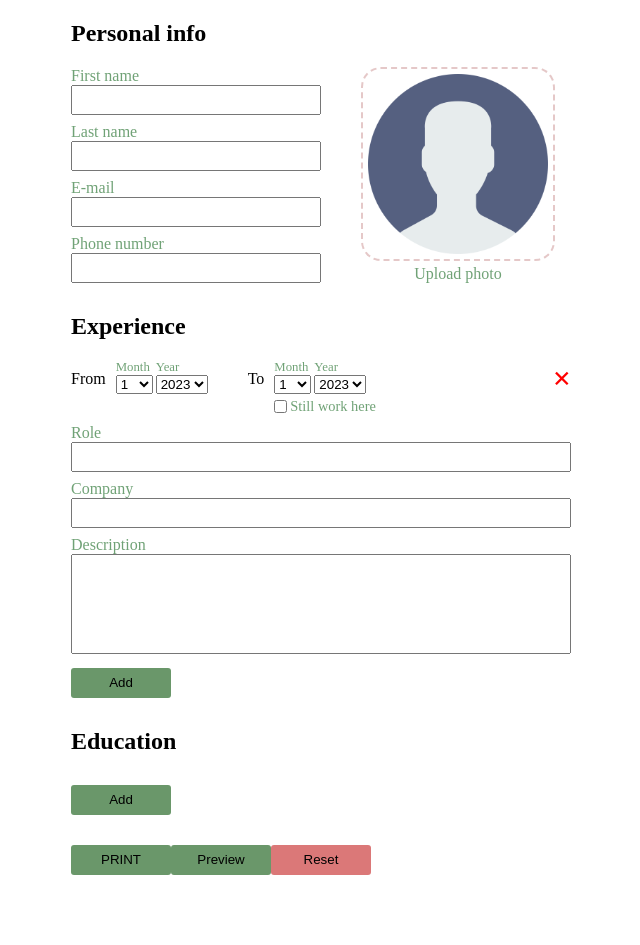
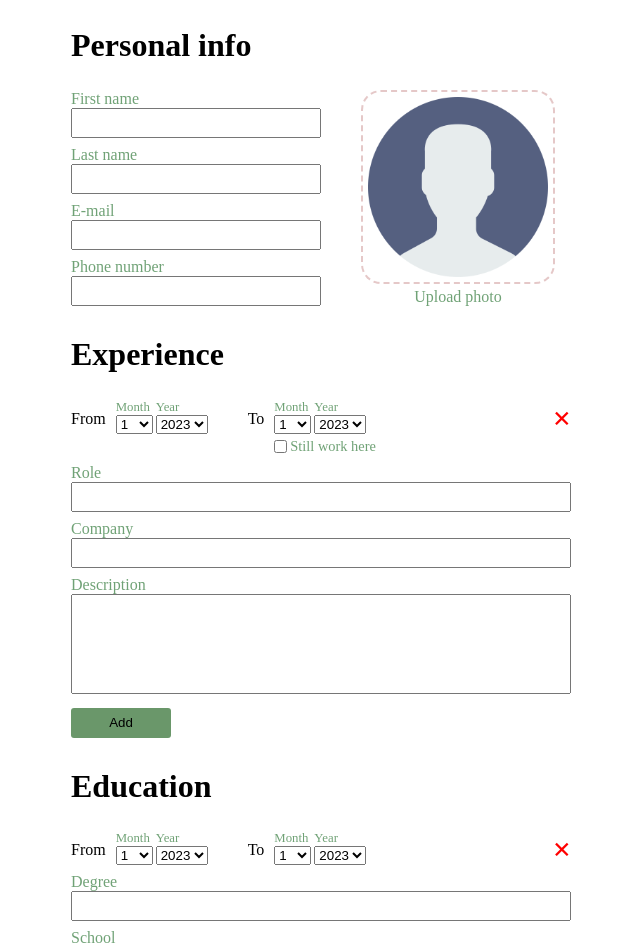
Before and after one commit to mart-in-a-jar/odin-cv-project, a React (Create React App) app: page / in a window 1280 px wide. Shown: the top 945 px of the page, without its empty margins (319-959 px from the left). Before the commit the page ends 875 px from the top, so only its background shows below. Built offline with nearby package versions, Linux system fonts and the light colour scheme.

Commit message:
Finish v1

```diff
--- a/src/App.js
+++ b/src/App.js
@@ -191,16 +191,125 @@ class App extends Component {
         });
     };
 
+    changeEducation = (e, id) => {
+        this.setState((prevState) => {
+            let newEducation;
+            const exceptions = ["fromMonth", "fromYear", "toMonth", "toYear"];
+            if (exceptions.includes(e.target.name)) {
+                newEducation = prevState.cv.education.map((education) => {
+                    if (education.id === id) {
+                        if (e.target.name.startsWith("from")) {
+                            let from = {
+                                ...education.from,
+                                [e.target.name === "fromMonth"
+                                    ? "month"
+                                    : "year"]: +e.target.value,
+                            };
+                            education = {
+                                ...education,
+                                from: from,
+                            };
+                        } else if (e.target.name.startsWith("to")) {
+                            let to = {
+                                ...education.to,
+                                [e.target.name === "toMonth"
+                                    ? "month"
+                                    : "year"]: +e.target.value,
+                            };
+                            education = {
+                                ...education,
+                                to: to,
+                            };
+                        }
+                    }
+                    return education;
+                });
+            } else if (e.target.type === "checkbox") {
+                newEducation = prevState.cv.education.map((education) => {
+                    if (education.id === id) {
+                        education = {
+                            ...education,
+                            [e.target.name]: e.target.checked,
+                        };
+                    }
+                    return education;
+                });
+            } else {
+                newEducation = prevState.cv.education.map((education) => {
+                    if (education.id === id) {
+                        education = {
+                            ...education,
+                            [e.target.name]:
+                                e.target.dataset.type === "number"
+                                    ? +e.target.value
+                                    : e.target.value,
+                        };
+                    }
+                    return education;
+                });
+            }
+            return {
+                cv: {
+                    ...prevState.cv,
+                    education: newEducation,
+                },
+            };
+        });
+    };
+
+    addEducation = (e) => {
+        e.preventDefault();
+        const thisYear = new Date().getFullYear();
+
+        this.setState((prevState) => {
+            return {
+                cv: {
+                    ...prevState.cv,
+                    education: [
+                        ...prevState.cv.education,
+                        {
+                            id: uuid(),
+                            from: {
+                                month: 1,
+                                year: thisYear,
+                            },
+                            to: {
+                                month: 1,
+                                year: thisYear,
+                            },
+                            degree: "",
+                            school: "",
+                        },
+                    ],
+                },
+            };
+        });
+    };
+
+    removeEducation = (e, id) => {
+        this.setState((prevState) => {
+            const newEducation = prevState.cv.education.filter((education) => {
+                return education.id !== id;
+            });
+            return {
+                cv: {
+                    ...prevState.cv,
+                    education: newEducation,
+                },
+            };
+        });
+    };
+
     sortExperienceAndEducation() {
         this.setState((prevState) => {
             const sortedExperience = prevState.cv.experience.sort(
                 (current, last) => {
-                    return +current.from > +last.from;
+                    return +current.from.year < +last.from.year;
                 }
             );
             const sortedEducation = prevState.cv.education.sort(
                 (current, last) => {
-                    return +current.from > +last.from;
+                    return +current.from.year < +last.from.year;
                 }
             );
             return {
@@ -234,16 +343,15 @@ class App extends Component {
                         onRemove={this.removeExperience}
                         mode={mode}
                     />
-                    <Education education={cv.education} mode={mode} />
+                    <Education
+                        education={cv.education}
+                        mode={mode}
+                        onChange={this.changeEducation}
+                        onAdd={this.addEducation}
+                        onRemove={this.removeEducation}
+                    />
                 </form>
-                <button
-                    onClick={() => {
-                        console.log(this.state.cv.experience);
-                    }}
-                >
-                    PRINT
-                </button>
-                <button type="submit" onClick={this.togglePreview}>
+                <button className={mode.preview ? "edit" : ""} type="submit" onClick={this.togglePreview}>
                     {mode.preview ? "Edit" : "Preview"}
                 </button>
                 {mode.preview ? null : (
--- a/src/components/DatePickers.js
+++ b/src/components/DatePickers.js
@@ -2,7 +2,7 @@ import { Component } from "react";
 
 class Durations extends Component {
     render() {
-        const { experience, onChange, mode, type, presentOption } = this.props;
+        const { experience, onChange, mode, type, presentJobOption } = this.props;
         let to = (
             <div className="to">
                 {mode.preview ? null : <div className="label">To</div>}
@@ -31,7 +31,7 @@ class Durations extends Component {
                             mode={mode}
                         />
                     </div>
-                    {presentOption ? (
+                    {presentJobOption ? (
                         mode.preview ? null : (
                             <CurrentPositionToggle
                                 id={experience.id}
--- a/src/components/Education.js
+++ b/src/components/Education.js
@@ -1,20 +1,24 @@
 import { Component } from "react";
 import Durations from "./DatePickers";
+import { TextInput } from "./Experience";
 
 class Education extends Component {
     render() {
         const { education, mode, onChange, onAdd, onRemove } = this.props;
         return (
             <section className="education">
-                <h2>Education</h2>
-                {/* {education.map((education) => {
+                <h1>Education</h1>
+                {education.map((education) => {
                     return (
                         <EducationElement
                             key={education.id}
                             education={education}
+                            onChange={onChange}
+                            mode={mode}
+                            onRemove={onRemove}
                         />
                     );
-                })} */}
+                })}
                 {mode.preview ? null : (
                     <button className="add-experience" onClick={onAdd}>
                         Add
@@ -29,7 +33,40 @@ export default Education;
 
 class EducationElement extends Component {
     render() {
-        const { education } = this.props;
-        return <Durations experience={education} />;
+        const { education, onChange, mode, onRemove } = this.props;
+        return (
+            <div className="inputs education">
+                <Durations
+                    experience={education}
+                    onChange={onChange}
+                    mode={mode}
+                    type="education"
+                />
+                <TextInput
+                    name="degree"
+                    label="Degree"
+                    value={education.degree}
+                    onChange={onChange}
+                    mode={mode}
+                    id={education.id}
+                />
+                <TextInput
+                    name="school"
+                    label="School"
+                    value={education.school}
+                    onChange={onChange}
+                    mode={mode}
+                    id={education.id}
+                />
+                <span
+                    className="delete"
+                    onClick={(e) => {
+                        onRemove(e, education.id);
+                    }}
+                >
+                    &times;
+                </span>
+            </div>
+        );
     }
 }
--- a/src/components/Experience.js
+++ b/src/components/Experience.js
@@ -7,7 +7,7 @@ class Experiences extends Component {
 
         return (
             <section className="experiences">
-                <h2>Experience</h2>
+                <h1>Experience</h1>
                 {experience.map((experience) => {
                     return (
                         <Experience
@@ -41,7 +41,7 @@ class Experience extends Component {
                     onChange={onChange}
                     mode={mode}
                     type="experience"
-                    presentOption
+                    presentJobOption
                 />
                 <TextInput
                     name="role"
@@ -135,3 +135,5 @@ class TextArea extends Component {
         );
     }
 }
+
+export {TextInput}
--- a/src/components/Personalia.js
+++ b/src/components/Personalia.js
@@ -6,7 +6,7 @@ class Personalia extends Component {
 
         return (
             <section className="personalia">
-                <h2>Personal info</h2>
+                <h1>Personal info</h1>
                 <div className="inputs">
                     <div className="text-inputs">
                         <FirstName
--- a/src/styles/App.css
+++ b/src/styles/App.css
@@ -9,7 +9,7 @@ html {
 }
 
 body {
-    margin: 0;
+    margin: 0 30px 60px 30px;
 }
 
 #root {
@@ -109,10 +109,6 @@ label {
     margin-top: 10px;
 }
 
-.experience:not(:last-of-type) {
-    margin-bottom: 20px;
-}
-
 .delete {
     position: absolute;
     top: 0px;
@@ -178,16 +174,19 @@ div.year {
     font-size: 0.9rem;
 }
 
-.inputs.experience {
+.inputs.experience,
+.inputs.education {
     display: flex;
     flex-direction: column;
     gap: 8px;
     width: 500px;
 }
 
-.inputs.experience:not(:last-of-type) {
+.experience:not(:last-of-type),
+.education:not(:last-of-type) {
     padding-bottom: 25px;
     border-bottom: 3px dashed black;
+    margin-bottom: 20px;
 }
 
 .preview div.year {
@@ -202,10 +201,19 @@ div.year {
 
 /* CV */
 
+.clear-cv,
+button.edit {
+    background-color: rgb(219, 120, 120);
+}
+
 .clear-cv {
-    background-color: rgb(219, 120, 120);
+    margin-left: 10px;
 }
 
 section {
     margin-bottom: 30px;
 }
+
+h1 {
+    font-size: 2rem;
+}
```
